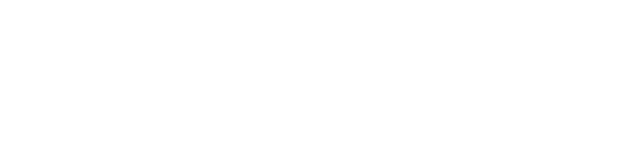
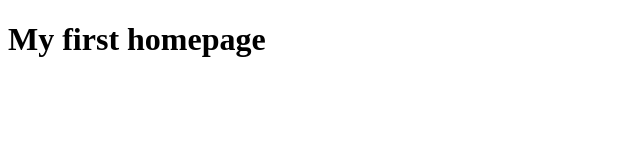
Before and after one commit to vernillen/git-web, a plain HTML site: page index.html in a window 1280 px wide. Shown: the whole page, without its empty margins (0-640 px from the left). Drawn offline with Linux system fonts and the light colour scheme.

Commit message:
Added header
Deze was je vergeten!

```diff
--- a/index.html
+++ b/index.html
@@ -6,6 +6,6 @@
         <title>Document</title>
     </head>
     <body>
-
+        <h1>My first homepage</h1>
     </body>
 </html>
```
